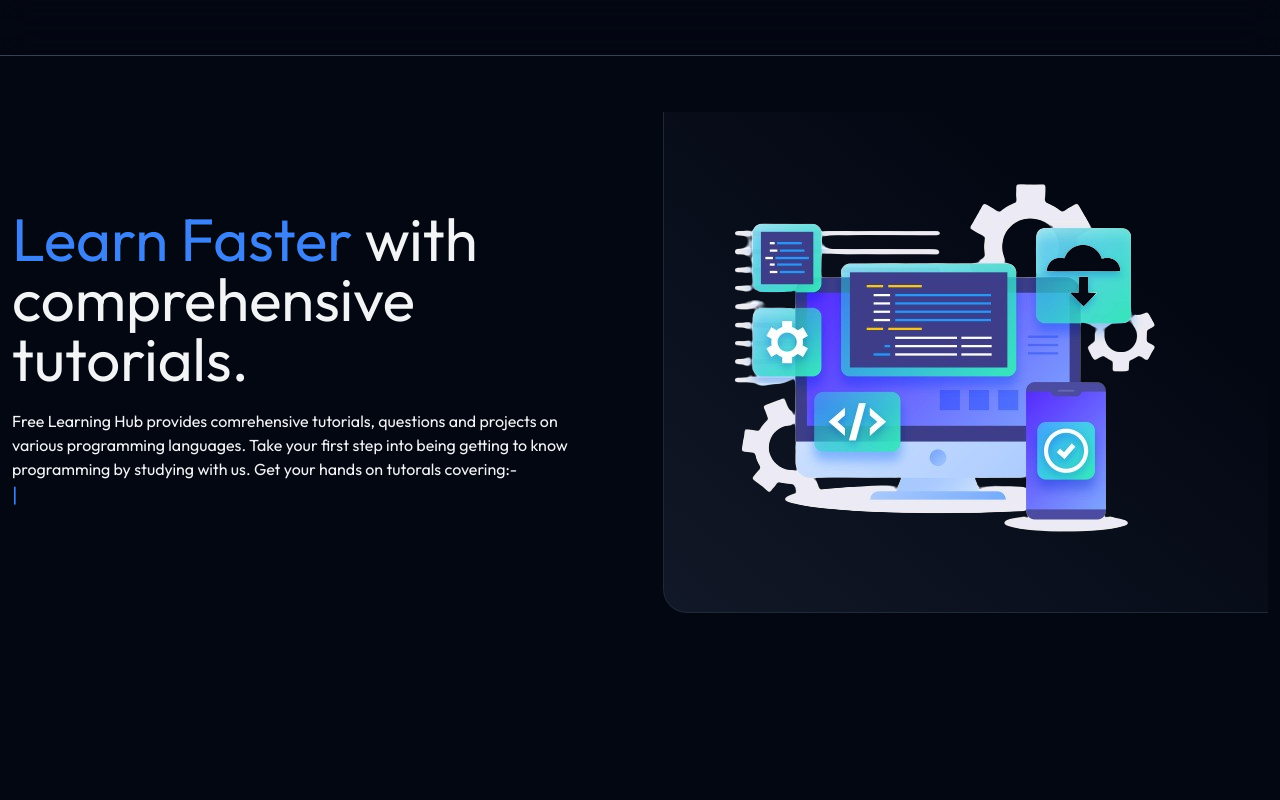
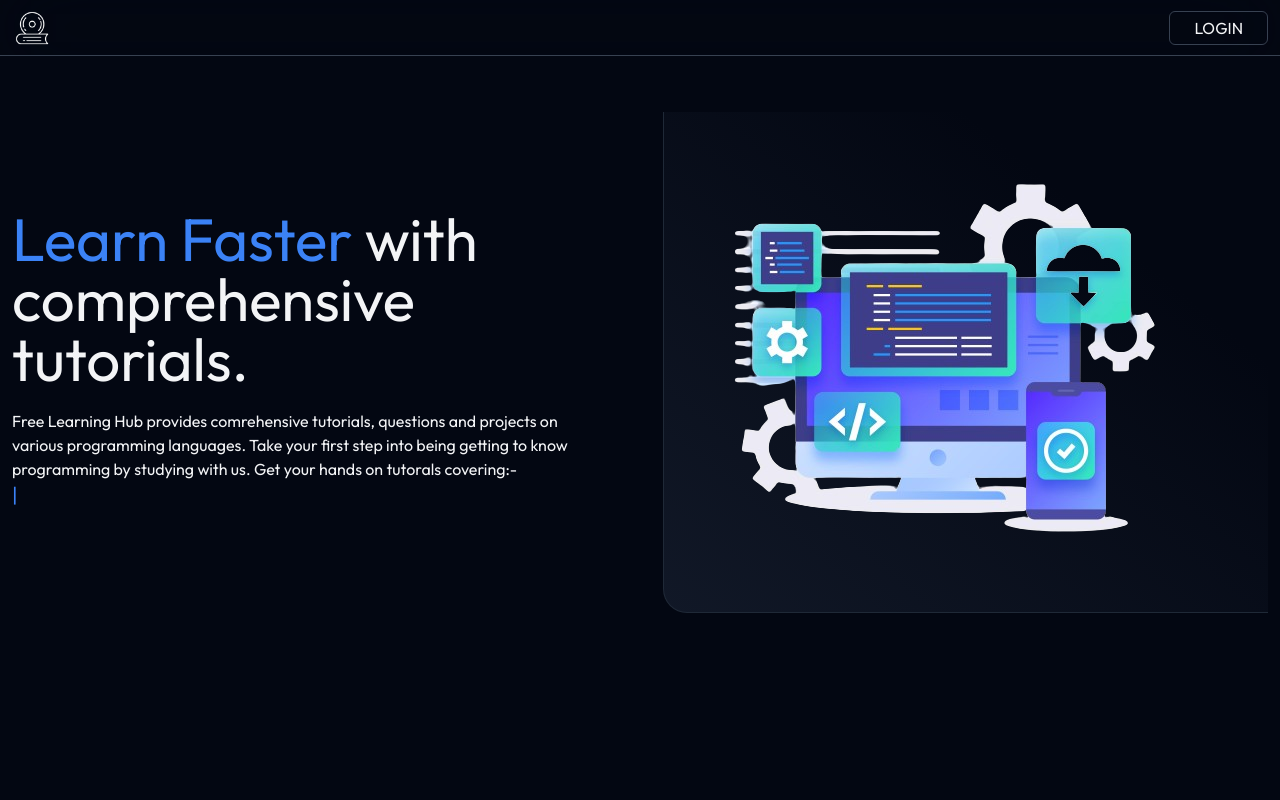
Before and after one commit to ahmednule/Free-Learning-Hub, a React (Vite) app in the folder client/: page / in a window 1280 px wide. Shown: the top 800 px of the page. Built offline with nearby package versions, Linux system fonts and the light colour scheme.

Commit message:
More route and header

```diff
--- a/client/src/App.jsx
+++ b/client/src/App.jsx
@@ -1,10 +1,10 @@
 import React from 'react'
 import { RouterProvider } from 'react-router-dom'
-import { router } from './Routes/Routes'
+import { landingRoutes } from './Routes/Routes'
 
 const App = () => {
   return (
-    <RouterProvider router={router} />
+    <RouterProvider router={landingRoutes} />
   )
 }
 
--- /dev/null
+++ b/client/src/Components/General/Header.jsx
@@ -0,0 +1,33 @@
+import { useState } from 'react';
+import { Link } from 'react-router-dom';
+
+const Header = () => {
+  const [isLoggedIn, setIsLoggedIn] = useState(false);
+
+  return (
+    <div>
+      <div className="flex h-14 justify-between items-center border-b border-b-gray-700 px-3">
+        <div>
+          <Link to={'/'}>
+            <img src="./logo.webp" alt="Free Learning Hub Logo" className="h-10 w-fit" />
+          </Link>
+        </div>
+        <div>
+          {
+            isLoggedIn ? (
+                <p>Profile Placeholder</p>
+            ) : (
+              <div className='border border-gray-700 py-1 px-6 rounded-md hover:bg-gray-900 duration-200 cursor-pointer'>
+                <Link to={'/login'} >
+                  LOGIN
+                </Link>
+              </div>
+            )
+          }
+        </div>
+      </div>
+    </div>
+  )
+}
+
+export default Header
--- a/client/src/Components/Header.jsx
+++ /dev/null
@@ -1,12 +0,0 @@
-
-const Header = () => {
-  return (
-    <div>
-      <div className="flex h-14 justify-between items-center border-b border-b-gray-700">
-
-      </div>
-    </div>
-  )
-}
-
-export default Header
--- a/client/src/Components/Home/Languages.jsx
+++ b/client/src/Components/Home/Languages.jsx
@@ -1,4 +1,4 @@
-import Snippet from "../Snippet"
+import Snippet from "../General/Snippet"
 import Language from "./Language";
 
 const Languages = () => {
--- a/client/src/Pages/Home.jsx
+++ b/client/src/Pages/Home.jsx
@@ -1,15 +1,15 @@
 import React from 'react'
-import Header from '../Components/Header'
+import Header from '../Components/General/Header'
 import Hero from '../Components/Home/Hero'
 import Languages from '../Components/Home/Languages'
 import { TfiPlus } from "react-icons/tfi";
-import Footer from '../Components/Footer';
+import Footer from '../Components/General/Footer';
 import Testimonials from '../Components/Home/Testimonials';
 
 const Home = () => {
   return (
     <div>
-      <div className="fixed w-full container mx-auto z-10 backdrop-blur-lg">
+      <div className="fixed w-full container mx-auto z-10 backdrop-blur-2xl">
         <Header />
       </div>
       <div className='pt-16 px-3'>
--- /dev/null
+++ b/client/src/Pages/Login.jsx
@@ -0,0 +1,9 @@
+import React from 'react'
+
+const Login = () => {
+  return (
+    <div>Login</div>
+  )
+}
+
+export default Login
--- a/client/src/Routes/Routes.jsx
+++ b/client/src/Routes/Routes.jsx
@@ -1,9 +1,14 @@
 import { createBrowserRouter } from "react-router-dom";
 import Home from "../Pages/Home";
+import Login from "../Pages/Login";
 
-export const  router = createBrowserRouter([
+export const  landingRoutes = createBrowserRouter([
   {
     path: "/",
     element: <Home />
-  }
+  },
+  {
+    path: "/login",
+    element: <Login />
+  },
 ]);
```
Also changed, not shown: client/public/logo.webp (added), client/src/Components/General/Footer.jsx (renamed from client/src/Components/Footer.jsx), client/src/Components/General/Snippet.jsx (renamed from client/src/Components/Snippet.jsx).
